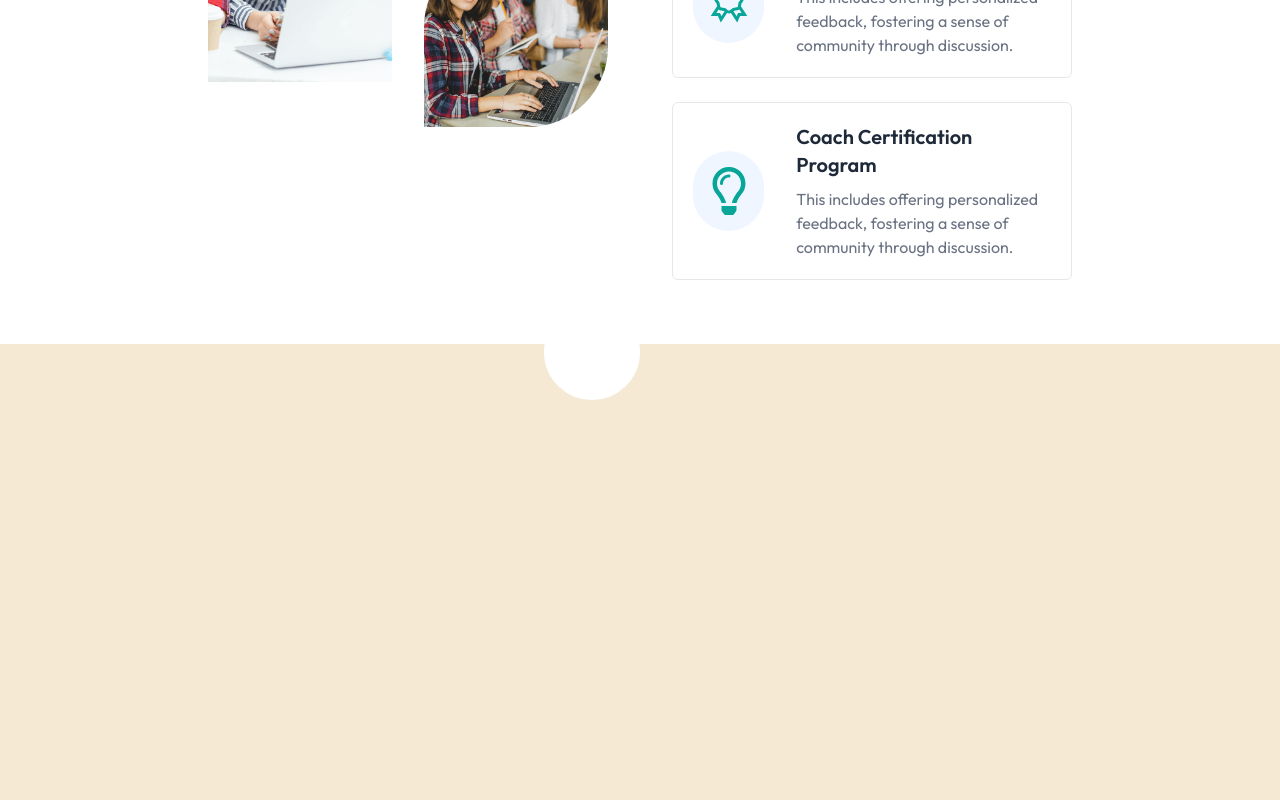
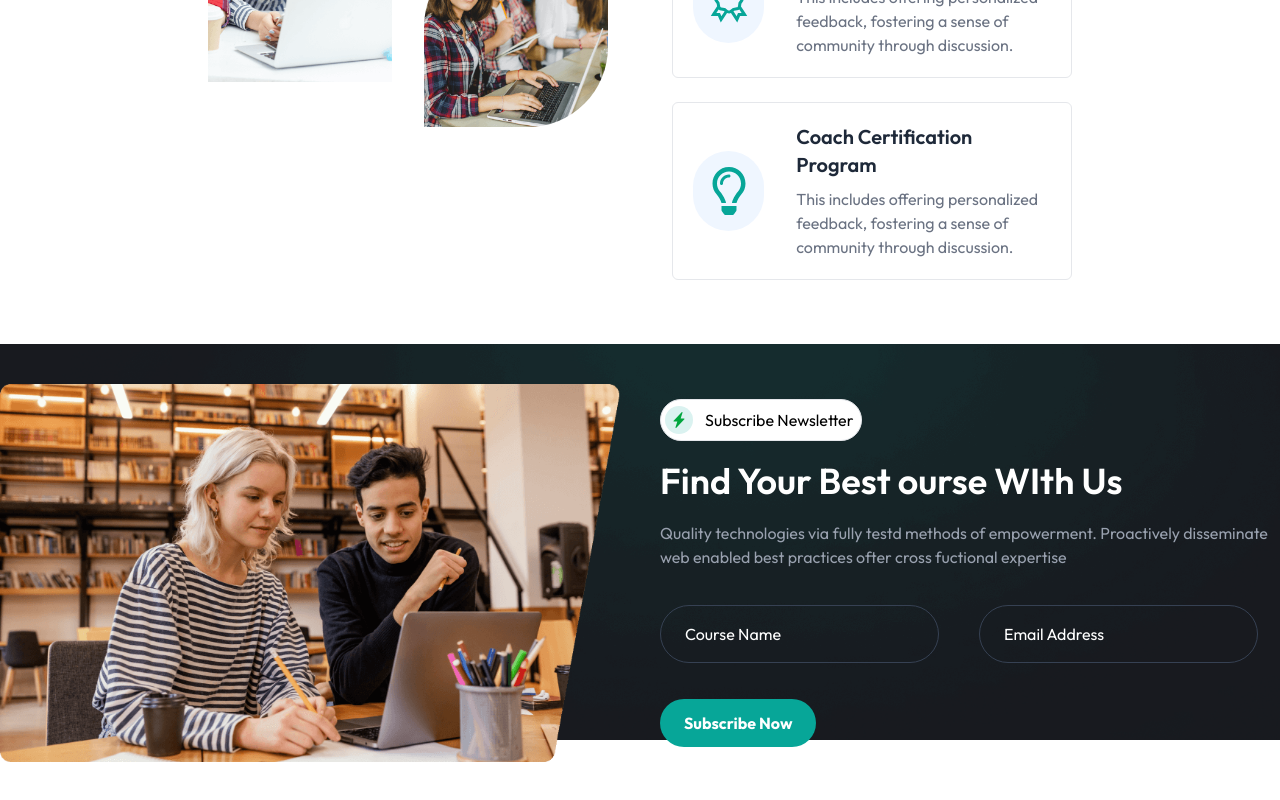
Before and after one commit to asaduzzaman8316/learning-management-system, a Next.js app: page / in a window 1280 px wide. Shown: the part 4947-5747 px from the top of the page. After the commit the page ends 5709 px from the top, so only its background shows below. Built offline with nearby package versions, Linux system fonts and the light colour scheme; no server answers.

Commit message:
newsletter sub done

```diff
--- /dev/null
+++ b/app/HomeComponents/Newslatter/NewsRight.jsx
@@ -0,0 +1,25 @@
+import Button from '@/components/share/Button'
+import Heading from '@/components/share/Heading'
+import Heading2 from '@/components/share/Heading2'
+import React from 'react'
+
+function NewsRight() {
+    return (
+        <div className='space-y-5'>
+            <Heading name={'Subscribe Newsletter'} />
+            <Heading2 name={"Find Your Best ourse WIth Us"} color={'text-white'} />
+            <p className='text-gray-400'>Quality technologies via fully testd methods of empowerment. Proactively disseminate <br /> web enabled best practices ofter cross fuctional expertise</p>
+            <div className='space-x-10 py-4'>
+                <input
+                    className='text-white placeholder:text-white outline-none border border-gray-700 px-6 py-4 rounded-full bg-transparent'
+                    type='text' placeholder='Course Name' />
+                <input
+                    className='text-white placeholder:text-white outline-none border border-gray-700 px-6 py-4 rounded-full bg-transparent'
+                    type='email' placeholder='Email Address' />
+            </div>
+            <Button name={'Subscribe Now'} py={'py-3'}/>
+        </div>
+    )
+}
+
+export default NewsRight
--- /dev/null
+++ b/app/HomeComponents/Newslatter/Newsletter.jsx
@@ -0,0 +1,22 @@
+import React from 'react'
+import bg from '@/app/assets/request-bg.png'
+import shape1 from '@/app/assets/req-shape-1.png'
+import imag from '@/app/assets/request-img-1.png'
+import Image from 'next/image'
+import NewsRight from './NewsRight'
+
+function Newsletter() {
+    return (
+        <div className='relative py-16'>
+            <Image src={bg} width={3000} height={500} alt='footer bg' className='h-auto w-auto absolute top-0 left-0' />
+            <div className='grid grid-cols-2  gap-10 items-center justify-between absolute top-10 '>
+                <Image src={imag} width={4000} height={1000} alt='request image' className='h-auto w-auto ' />
+                <div>
+                    <NewsRight />
+                </div>
+            </div>
+        </div>
+    )
+}
+
+export default Newsletter
--- a/app/layout.js
+++ b/app/layout.js
@@ -25,7 +25,7 @@ export default function RootLayout({ children }) {
         <Header />
         <NavBar />
         {children}
-        <Footer />
+        {/* <Footer /> */}
       </body>
     </html>
   );
--- a/app/page.js
+++ b/app/page.js
@@ -8,6 +8,7 @@ import Status from "./HomeComponents/Status/Status";
 import Question from "./HomeComponents/QuestionSection/Question";
 import Instructors from "./HomeComponents/InStructors/Instructors";
 import Journey from "./HomeComponents/Journey/Journey";
+import Newsletter from "./HomeComponents/Newslatter/Newsletter";
 
 export default function Home() {
   return (
@@ -21,6 +22,7 @@ export default function Home() {
       <Question />
       <Instructors />
       <Journey />
+      <Newsletter />
     </div>
   );
 }
```
Also changed, not shown: app/globals.css (line endings or trailing spaces).
